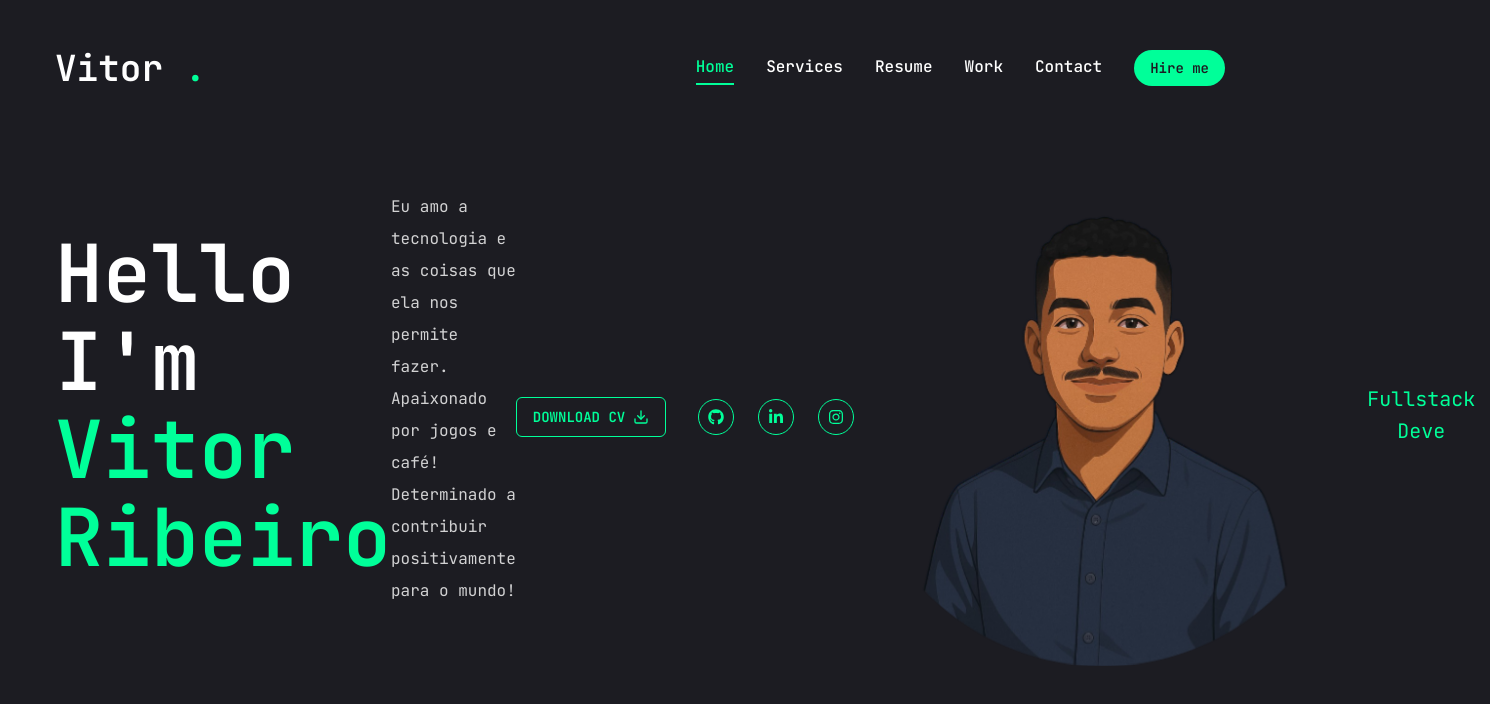
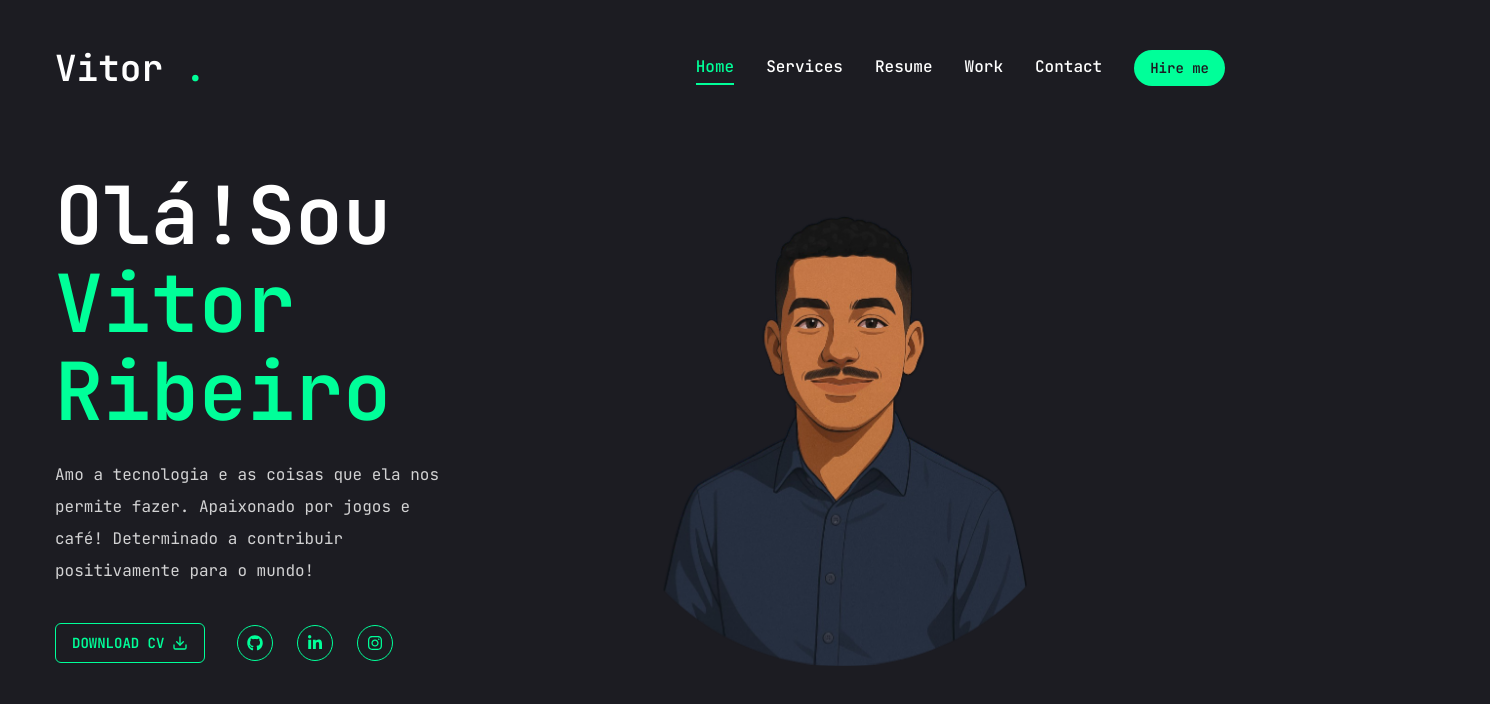
Before and after one commit to VitorRibeiru/vitorribeiru.github.io, a Next.js app: page / in a window 1280 px wide. Shown: the top 704 px of the page, 1490 px wide, since content can reach past the window. Built offline with nearby package versions, Linux system fonts and the light colour scheme.

Commit message:
Correção de Layout

```diff
--- a/app/page.jsx
+++ b/app/page.jsx
@@ -17,14 +17,14 @@ export default function Home() {
           {/* text */}
           <div className="text-center xl:text-left">
             <h1 className="h1 mb-6">
-              Hello I'm <br /> <span className="text-accent"> Vitor Ribeiro</span>
+              Olá!Sou <br /> <span className="text-accent"> Vitor Ribeiro</span>
             </h1>
-          </div>
-          <p className="max-w-[550px] mb-9 text-white/80">
-          Eu amo a tecnologia e as coisas que ela nos permite fazer.
-          Apaixonado por jogos e café! Determinado a contribuir positivamente para o mundo!</p>
-          {/* cv and socials btn */}
-          <div className="flex flex-col xl:flex-row items-center gap-8">
+            <p className="max-w-[550px] mb-9 text-white/80">
+            Amo a tecnologia e as coisas que ela nos permite fazer.
+            Apaixonado por jogos e café! Determinado a contribuir positivamente para o mundo!</p>
+
+            {/* btn and socials */}
+            <div className="flex flex-col xl:flex-row items-center gap-8">
             <Button
               variant="outline"
               size="lg"
@@ -33,7 +33,8 @@ export default function Home() {
               <span>Download CV</span>
               <FiDownload className="text-xl" />
             </Button>
-            <div>< Social
+            <div className="mb-8 xl:mb-0">
+            < Social
             containerStyles="flex gap-6"
             iconStyles="w-9 h-9 border border-accent
             rounded-full flex justify-center items-center
@@ -43,9 +44,12 @@ export default function Home() {
             />
             </div>
           </div>
+          </div>
+
+
           { /* photo */}
           <Photo />
-            <Jobs />
+           {/* <Jobs /> */}
         </div>
        </div>
     </section>
--- a/components/ui/Photo.jsx
+++ b/components/ui/Photo.jsx
@@ -1,13 +1,26 @@
 "use client";
 
-import { motion } from "framer-motion";
+import { delay, motion } from "framer-motion";
 import Image from "next/image";
 
 const Photo = () => {
   return (
     <div className="w-full h-full relative">
-        <motion.div>
-            <div className="w-[298px] h-[298px] xl:w-[498px] xl:h-[498px]">
+        <motion.div
+          initial={{ opacity: 0 }}
+          animate={{
+            opacity: 1,
+            transition: { delay: 2, duration: 0.4, ease: "easeIn"},
+          }}
+
+        >
+            <motion.div
+          initial={{ opacity: 0 }}
+          animate={{
+            opacity: 1,
+            transition: { delay: 2, duration: 0.4, ease: "easeIn"},
+          }}
+           className="w-[298px] h-[298px] xl:w-[498px] xl:h-[498px]">
             <Image
                 src="/assets/photo.png"
                 priority
@@ -16,7 +29,7 @@ const Photo = () => {
                 alt=""
                 className="object-contain"
             />
-            </div>
+            </motion.div>
         </motion.div>
     </div>
   );
```
